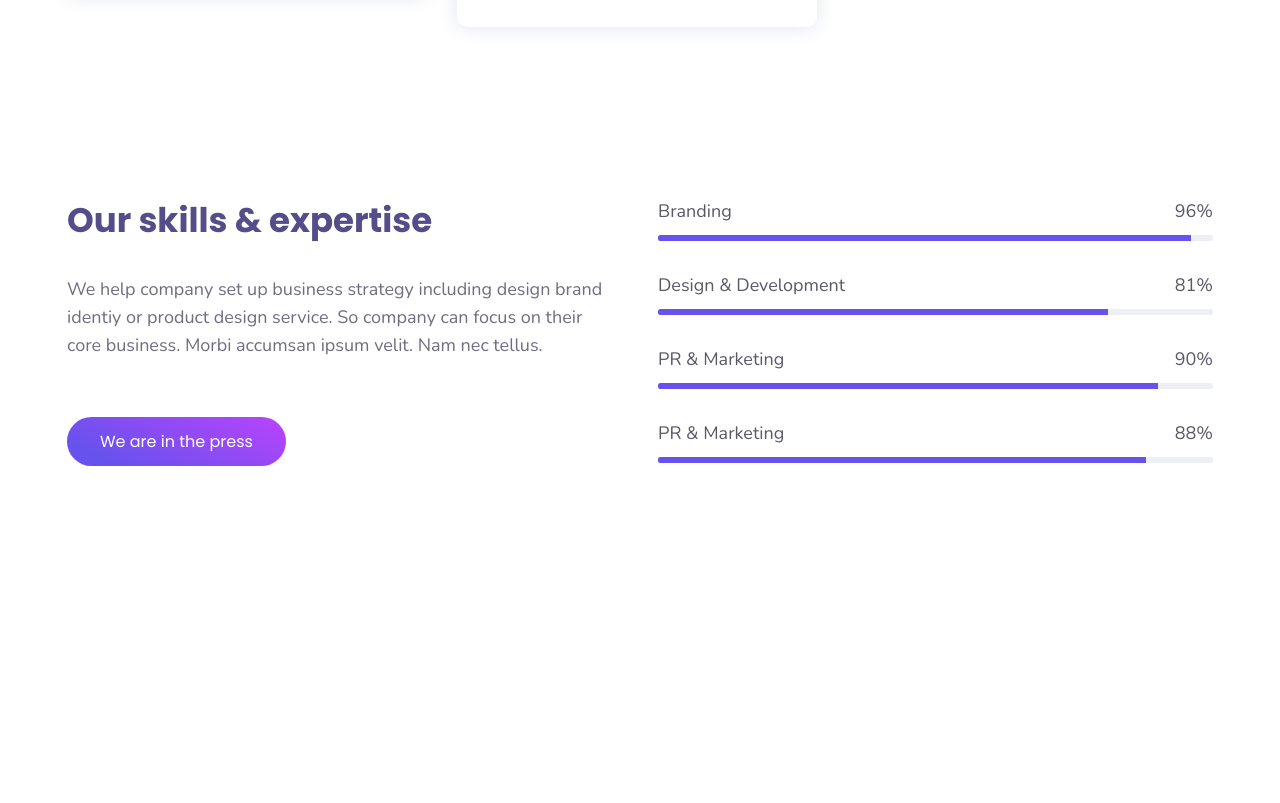
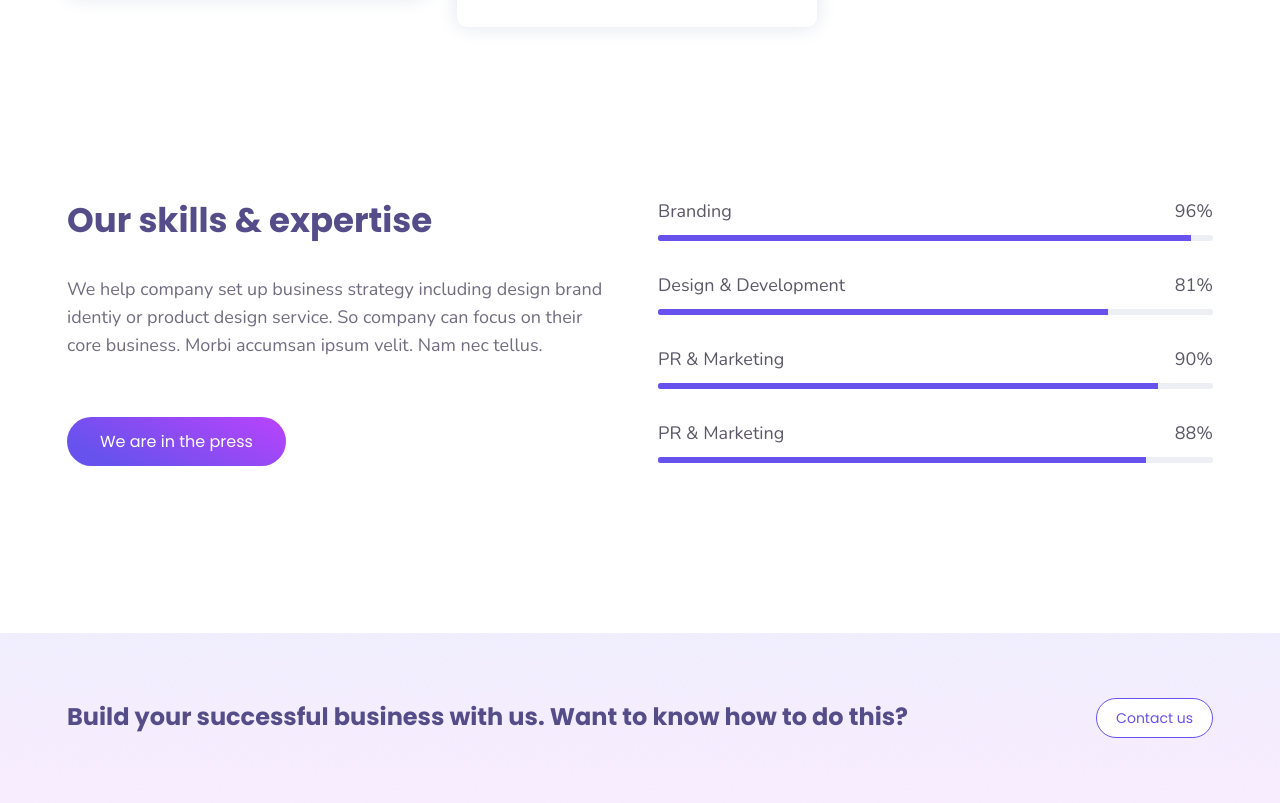
Before and after one commit to LeerenaLi/Elipso, a website: page src/index.html in a window 1280 px wide. Shown: the part 4179-4982 px from the top of the page. Before the commit the page ends 4672 px from the top, so only its background shows below. Drawn offline with nearby package versions, Linux system fonts and the light colour scheme; files whose address does not match are found by name.

Commit message:
added section call

```diff
--- a/src/index.html
+++ b/src/index.html
@@ -259,7 +259,14 @@
         </div>
     </section>
 
-
+    <section class="call">
+        <div class="container">
+            <div class="call__wrapper">
+                <div class="call__title">Build your successful business with us. Want to know how to do this?</div>
+                <div class="btn btn-light">Contact us</div>
+            </div>
+        </div>
+    </section>
 
     <script src="js/script.js"></script>
 </body>
--- /dev/null
+++ b/src/sass/blocks/_call.scss
@@ -0,0 +1,16 @@
+.call {
+    height: 170px;
+    background: url('../../img/Bg2.jpg') center center no-repeat;
+    &__wrapper {
+        padding-top: 65px;
+        display: flex;
+        justify-content: space-between;
+    }
+    &__title {
+        font-family: 'Poppins', sans-serif;
+        font-weight: 600;
+        font-size: 24px;
+        line-height: 38px;
+        color: #554D89;
+    }
+}
--- a/src/sass/blocks/_skills.scss
+++ b/src/sass/blocks/_skills.scss
@@ -1,5 +1,5 @@
 .skills {
-    padding-top: 140px;
+    padding: 140px 0;
     &__descr {
         max-width: 554px;
         margin-top: 32px;
--- a/src/sass/style.scss
+++ b/src/sass/style.scss
@@ -62,3 +62,4 @@ h3 {
 @import 'blocks/split';
 @import 'blocks/video';
 @import 'blocks/skills';
+@import 'blocks/call';
```
Also changed, not shown: dist/css/style.min.css, dist/index.html, src/css/style.min.css, 1 other file.
